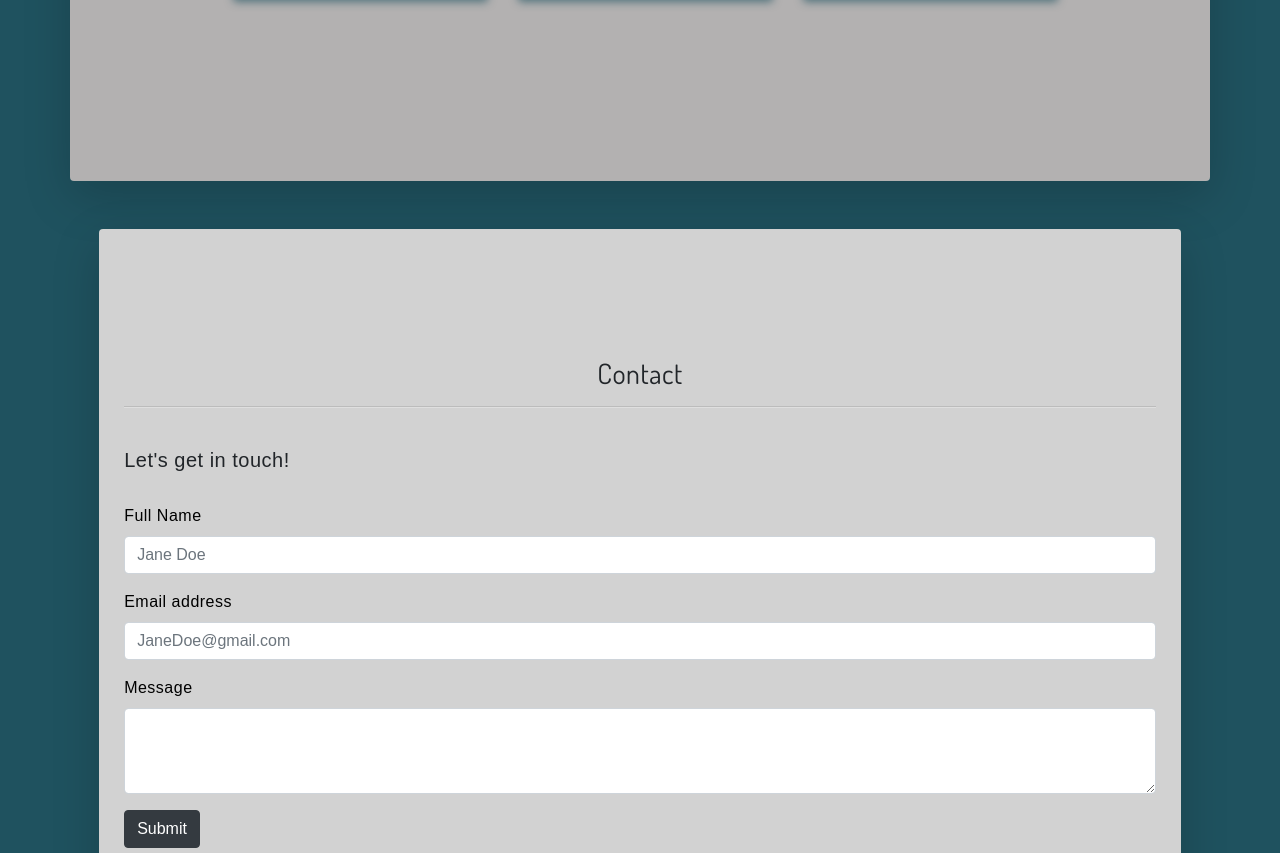
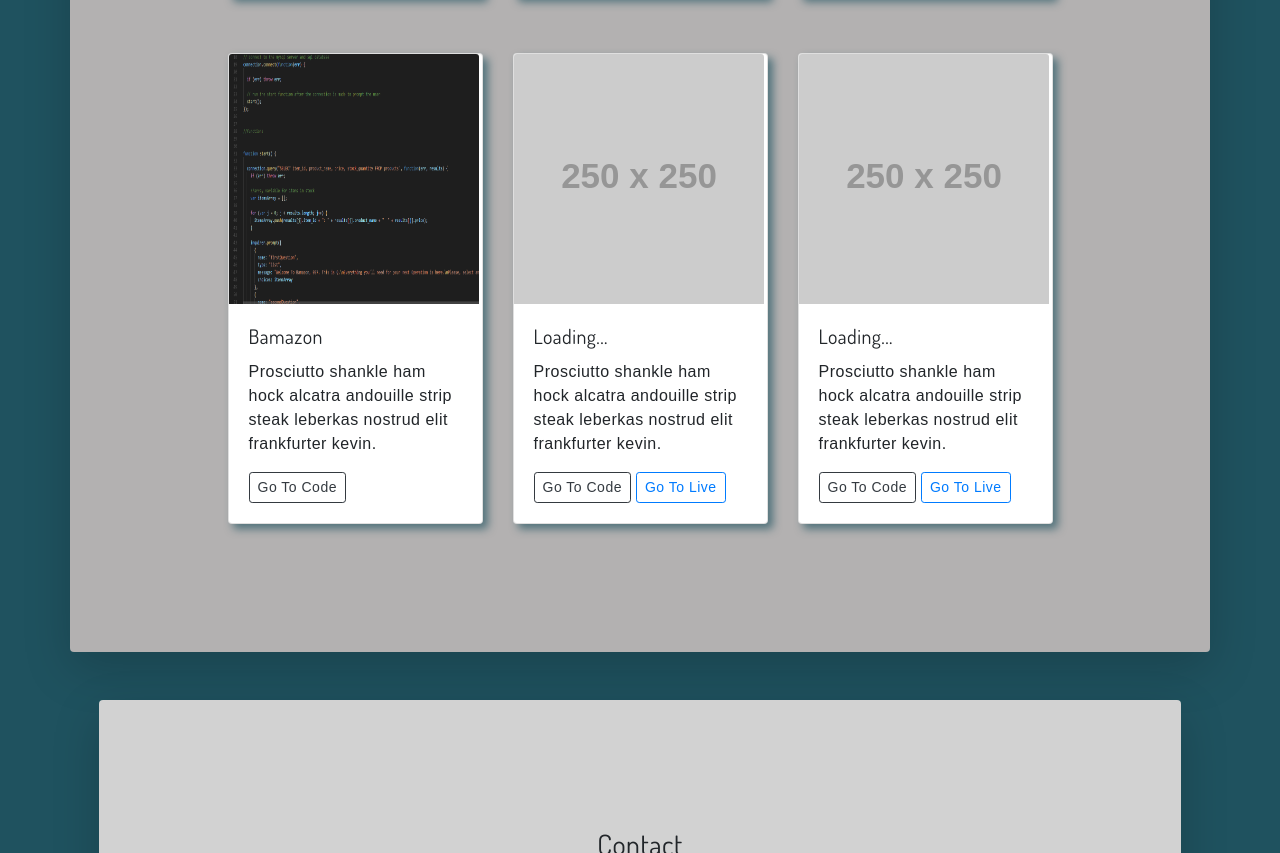
Before and after one commit to Redfearn-Justin/Portfolio-V2, a plain HTML site: page index.html in a window 1280 px wide. Shown: the part 2807-3660 px from the top of the page. Drawn offline with nearby package versions, Linux system fonts and the light colour scheme; placeholder pictures from the web are drawn by us; a web font is replaced by a local one.

Commit message:
Updated for Bamazon Assignment Inclusion

```diff
--- a/assets/css/style.css
+++ b/assets/css/style.css
@@ -128,7 +128,7 @@ footer {
     background-position: center;
 }
 
-#liriPic {
+#liriPic, #bamazonPic {
 
     background-size: auto;
 }
--- a/index.html
+++ b/index.html
@@ -205,7 +205,55 @@
         </div>
 
 
-      </div> <!-- closes last row -->
+      </div> <!-- closes 2nd row -->
+
+      <div class="row align-items-center" id="portfolioRow3"> <!--3rd row of portfolio content-->
+
+        <!-- empty space for styling -->
+        <div class="col">
+        </div>
+
+        <div class="col-md-3 col-sm-12">
+          <div class="card">
+            <img class="card-img-top" src="assets/media/bamazonImage.PNG" alt="Bamazon Image Cap" id="bamazonPic">
+            <div class="card-body">
+              <h5 class="card-title titleText"> Bamazon </h5>
+              <p class="card-text"> Prosciutto shankle ham hock alcatra andouille strip steak leberkas nostrud elit frankfurter kevin. </p>
+              <a href="https://github.com/Redfearn-Justin/bamazon" class="btn btn-outline-dark btn-sm"> Go To Code </a>
+            </div>
+          </div>
+        </div>
+
+        <div class="col-md-3 col-sm-12">
+          <div class="card">
+            <img class="card-img-top" src="https://via.placeholder.com/250x250" alt="Loading">
+            <div class="card-body">
+              <h5 class="card-title titleText"> Loading... </h5>
+              <p class="card-text"> Prosciutto shankle ham hock alcatra andouille strip steak leberkas nostrud elit frankfurter kevin. </p>
+              <a href="#" class="btn btn-outline-dark btn-sm"> Go To Code </a>
+              <a href="#" class="btn btn-outline-primary btn-sm"> Go To Live </a>
+            </div>
+          </div>
+        </div>
+
+        <div class="col-md-3 col-sm-12">
+          <div class="card">
+            <img class="card-img-top" src="https://via.placeholder.com/250x250" alt="Loading">
+            <div class="card-body">
+              <h5 class="card-title titleText"> Loading... </h5>
+              <p class="card-text"> Prosciutto shankle ham hock alcatra andouille strip steak leberkas nostrud elit frankfurter kevin. </p>
+              <a href="#" class="btn btn-outline-dark btn-sm"> Go To Code </a>
+              <a href="#" class="btn btn-outline-primary btn-sm"> Go To Live </a>
+            </div>
+          </div>
+        </div>
+
+        <!-- empty space for styling -->
+        <div class="col">
+        </div>
+
+
+      </div> <!-- closes 3nd row -->
 
     </div> <!-- closes #portfolioSection container -->
 
```
Also changed, not shown: assets/media/bamazonImage.PNG (added).
